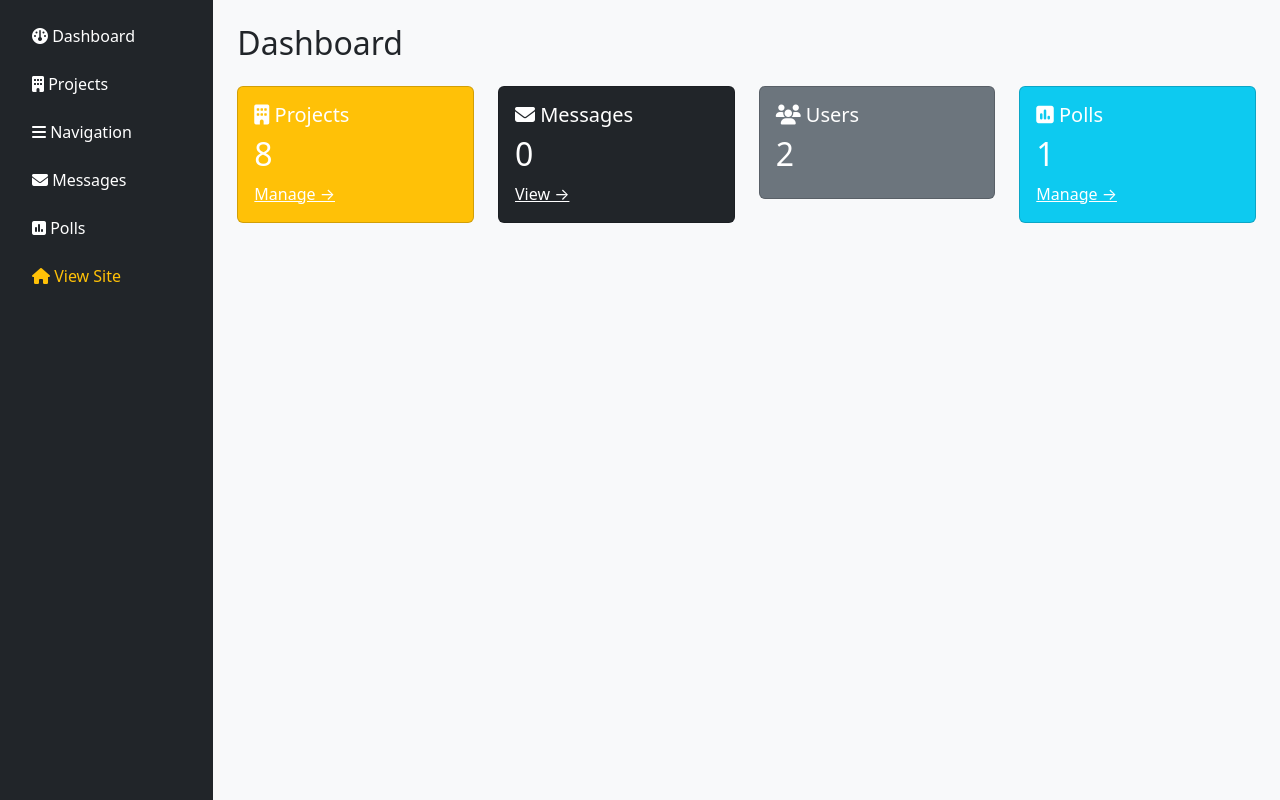
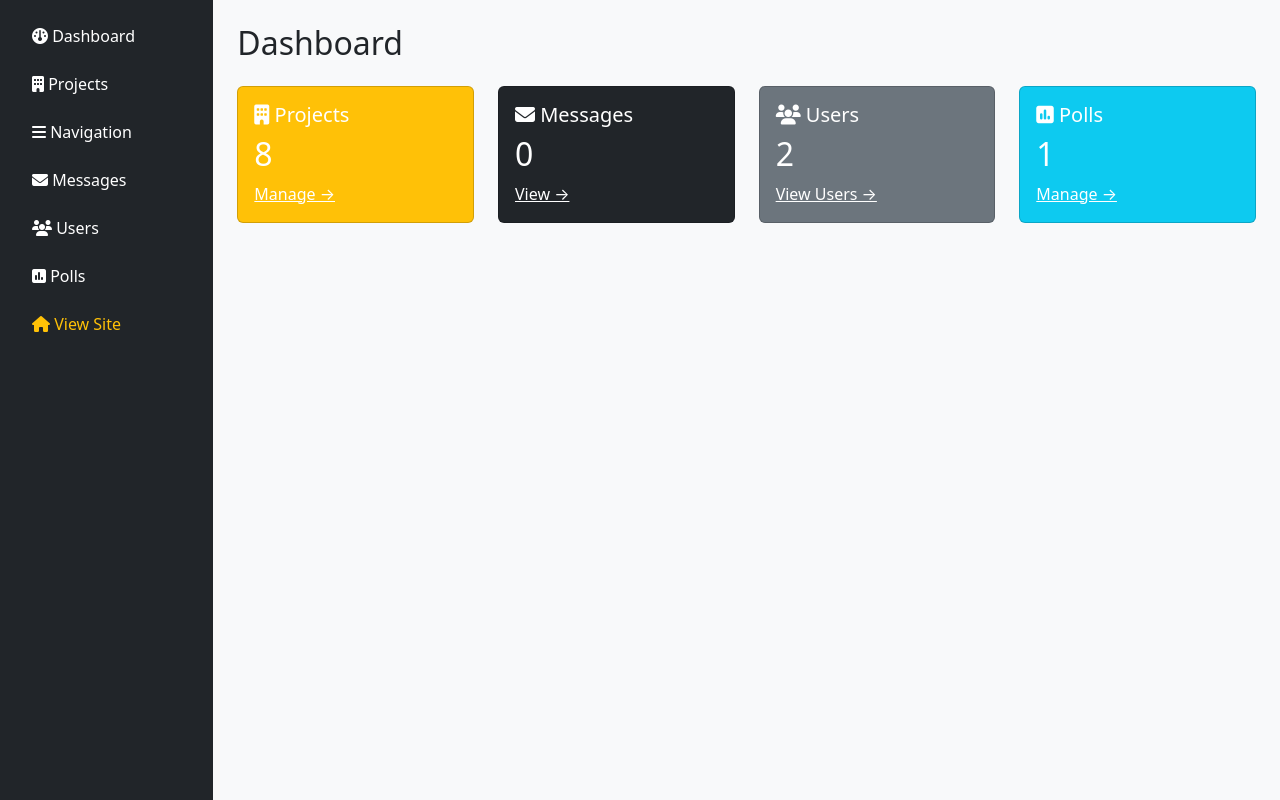
Before and after one commit to LufiLufiLufi7/phpFelix, a PHP site: page /WEB_SAJTOVI_PHP/admin/index.php in a window 1280 px wide. Shown: the part 56-856 px from the top of the page. Run offline with PHP 8.4, Linux system fonts and the light colour scheme; a user stored in the database is signed in; data comes from the database, SQL or seed files in the repository; data that the repository does not hold is empty; some libraries are stand-ins or nearby versions.

Commit message:
Link admin users directory from dashboard

```diff
--- a/admin/index.php
+++ b/admin/index.php
@@ -62,6 +62,11 @@ $totalPolls = $db->query("SELECT COUNT(*) FROM polls")->fetchColumn();
                     </a>
                 </li>
                 <li class="nav-item mb-2">
+                    <a href="/admin/users.php" class="nav-link text-white">
+                        <i class="fas fa-users"></i> Users
+                    </a>
+                </li>
+                <li class="nav-item mb-2">
                     <a href="/admin/polls.php" class="nav-link text-white">
                         <i class="fas fa-poll"></i> Polls
                     </a>
@@ -102,6 +107,7 @@ $totalPolls = $db->query("SELECT COUNT(*) FROM polls")->fetchColumn();
                         <div class="card-body">
                             <h5 class="card-title"><i class="fas fa-users"></i> Users</h5>
                             <h2><?php echo $totalUsers; ?></h2>
+                            <a href="/admin/users.php" class="text-white">View Users →</a>
                         </div>
                     </div>
                 </div>
```
